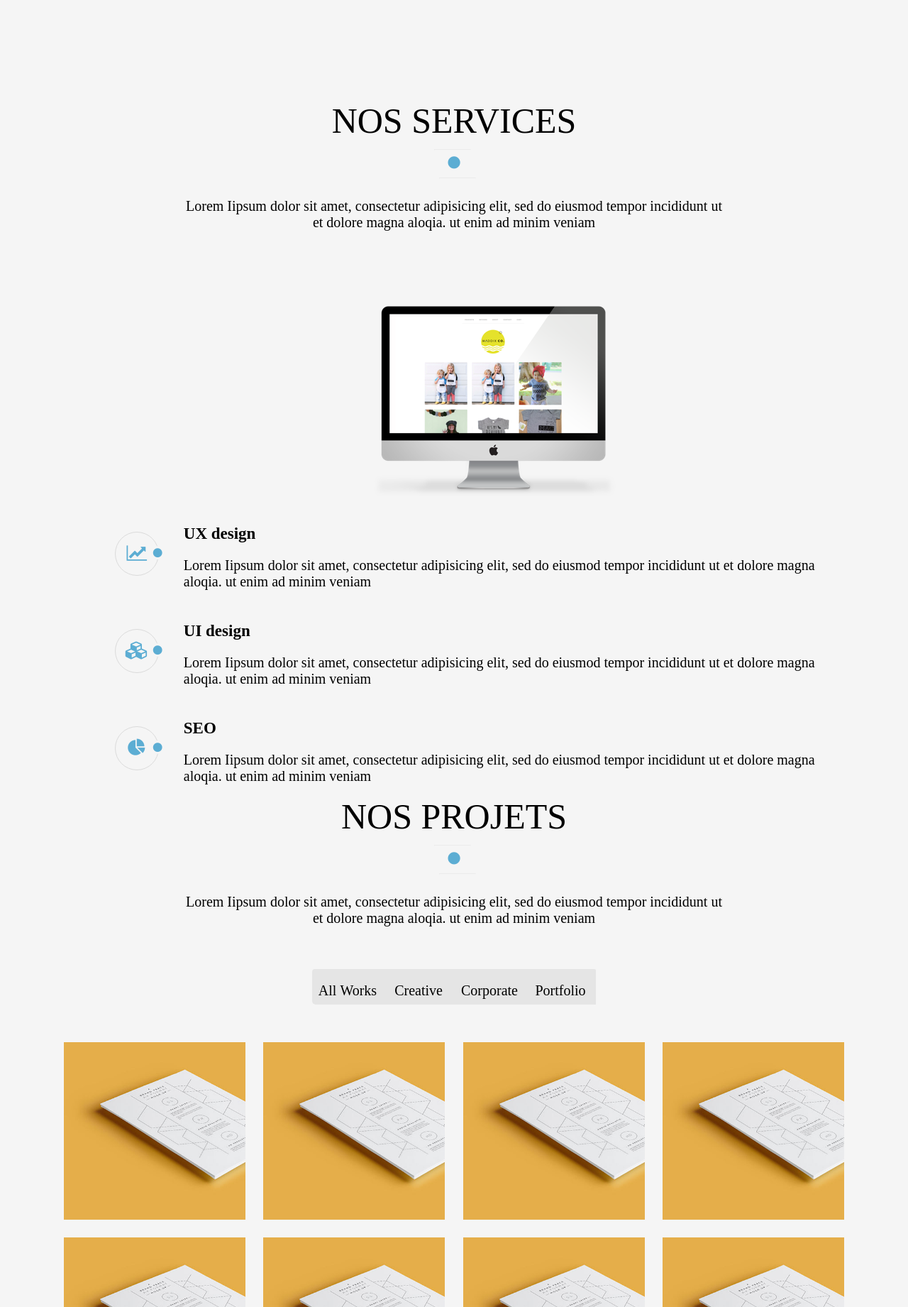
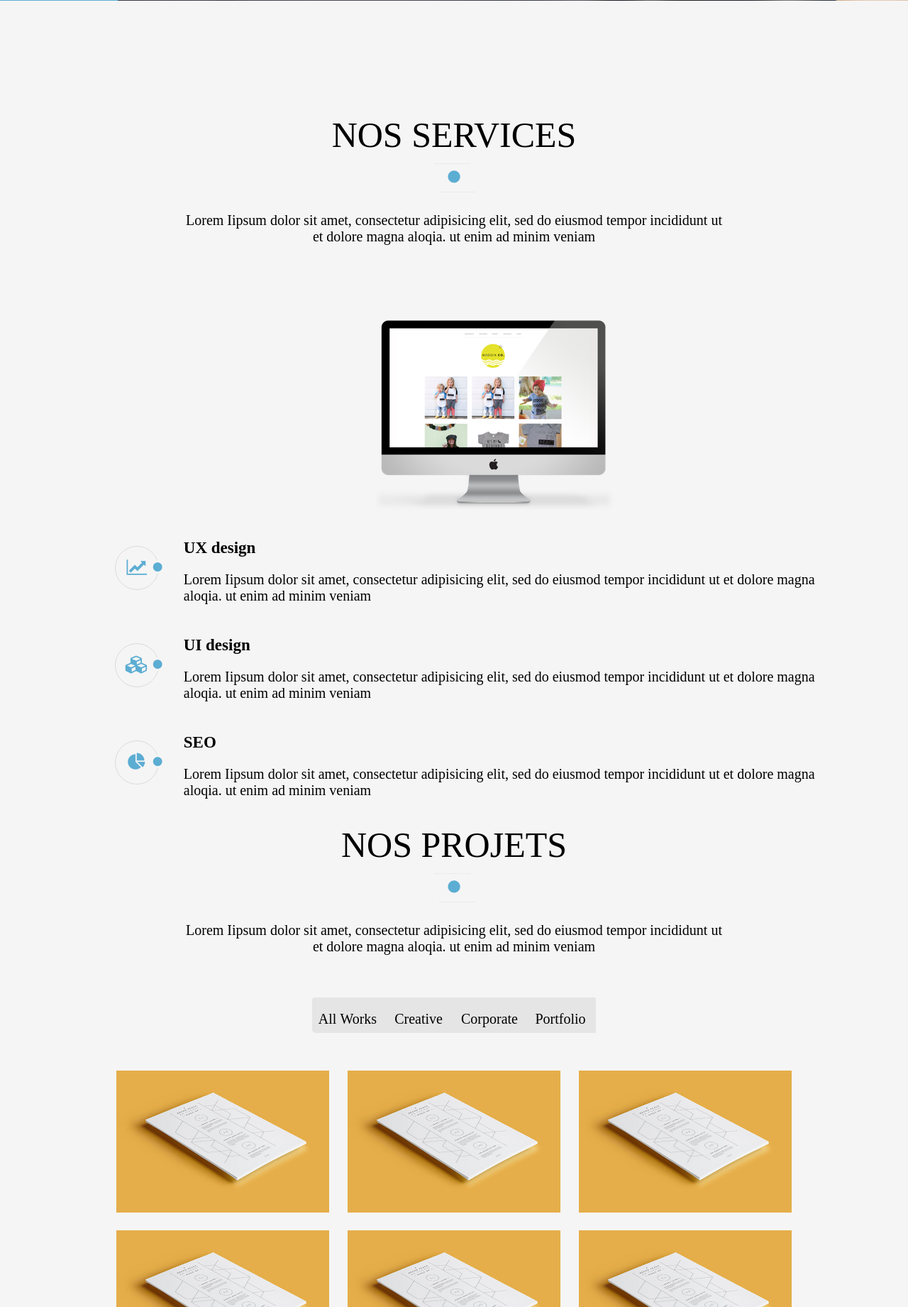
Before and after one commit to JessyBros/P1_DevWeb_Html-CSS-webagency, a PHP site: page / in a window 1280 px wide. Shown: the part 839-2680 px from the top of the page at 71% size. Run offline with PHP 8.4, Linux system fonts and the light colour scheme.

Commit message:
page 3 -Image recadré!

```diff
--- a/mission1/index.css
+++ b/mission1/index.css
@@ -26,7 +26,7 @@ html, body{
         background-color: #f5f5f5;
         height: 100%;
         width: 100%;
-        min-height: 980px;
+        min-height: 1000px;
 	overflow:hidden;
  }
 
@@ -382,16 +382,13 @@ html, body{
         display: flex;
         justify-content:center;
         flex-wrap:wrap;
-        margin: 50px 100px 0 0;
-	height:50%;
     }
-        .projetImage:nth-child(1),.projetImage:nth-child(2),.projetImage:nth-child(3), .projetImage:nth-child(4),.projetImage:nth-child(5),.projetImage:nth-child(6),.projetImage:nth-child(7),.projetImage:nth-child(8){
+         .projetImage:nth-child(1),.projetImage:nth-child(2),.projetImage:nth-child(3), .projetImage:nth-child(4),.projetImage:nth-child(5),.projetImage:nth-child(6),.projetImage:nth-child(7),.projetImage:nth-child(8){
             background-image: url("images/portfolio/04.jpg");
-	    background-size:cover;
-	    position:relative;
-	    width:20%;
-            height: 250px;
-	    display:block;
+	        background-size:cover;
+	        position:relative;
+	        width:300px;
+            height:200px;
             margin : 1% 1% 1% 1%;
         }
 
```
